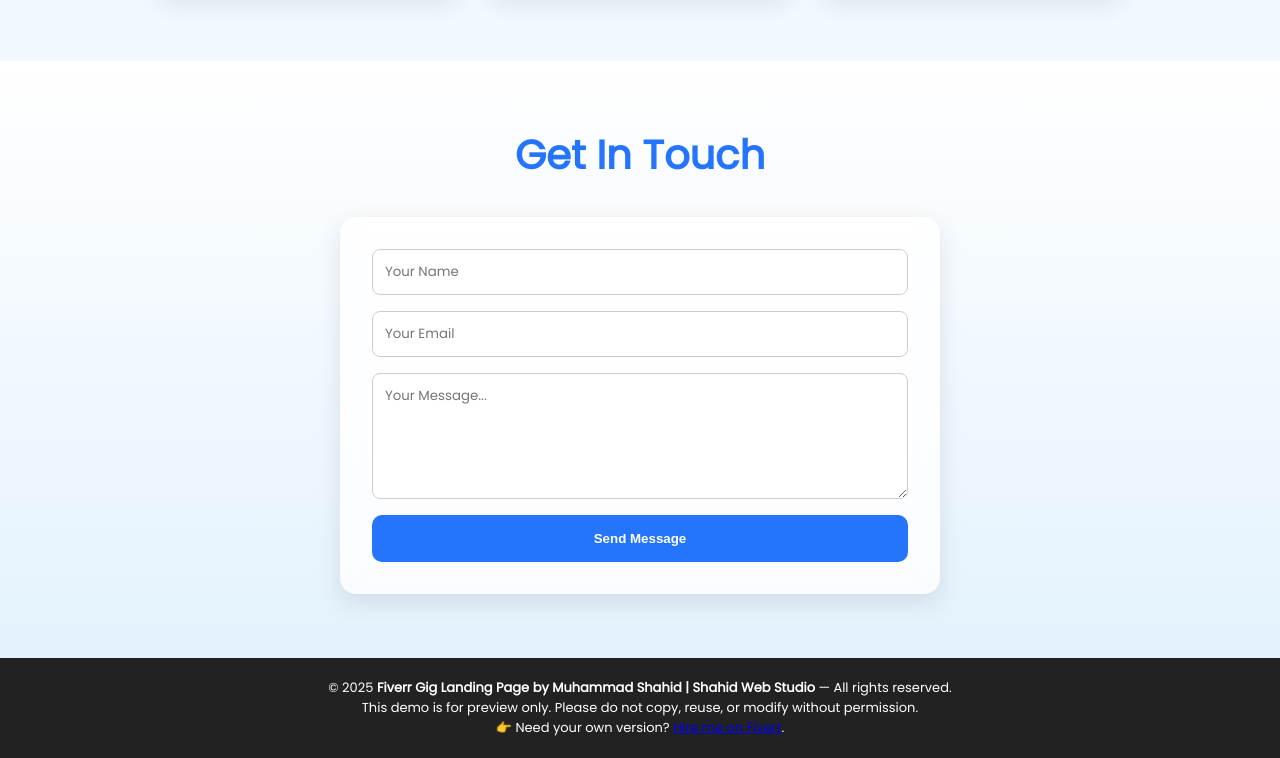
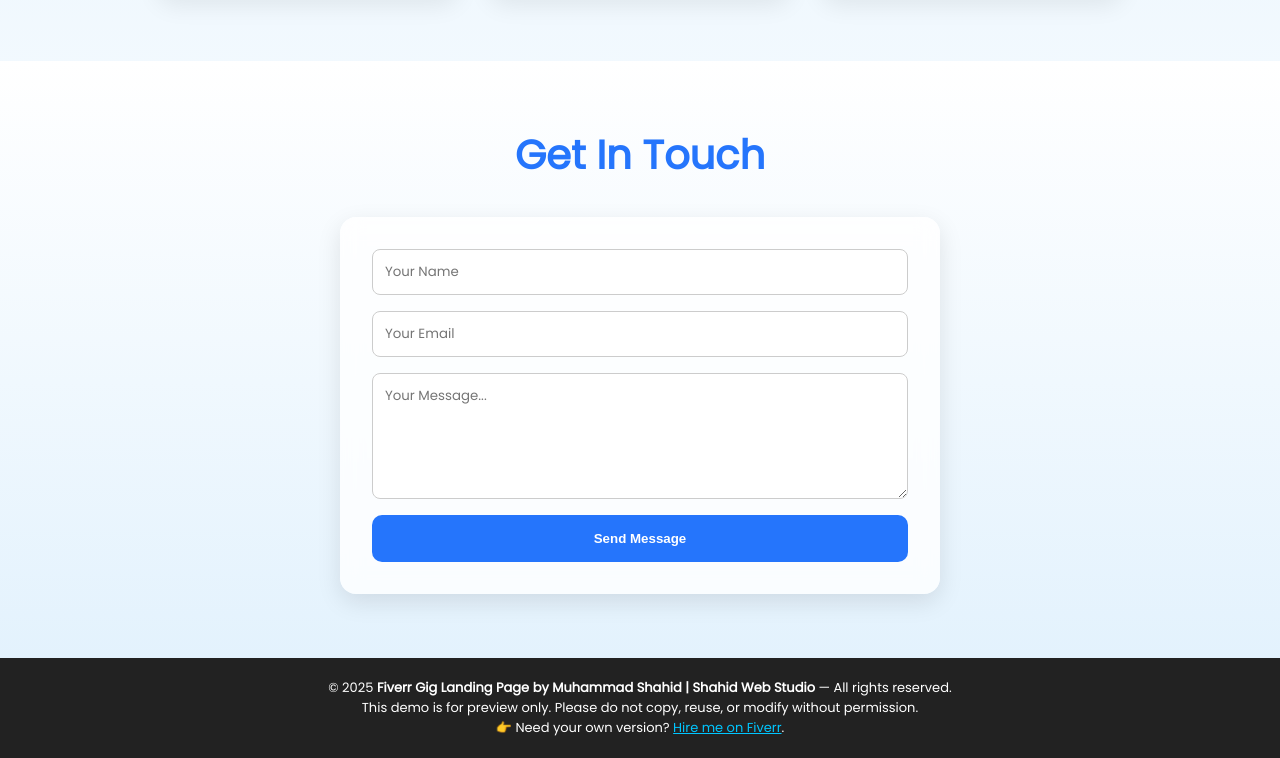
Before and after one commit to ShahidAnjana/fiverr-gig-landing-page, a plain HTML site: page index.html in a window 1280 px wide. Shown: the part 712-1470 px from the top of the page. Drawn offline with nearby package versions, Linux system fonts and the light colour scheme.

Commit message:
Update style.css

```diff
--- a/style.css
+++ b/style.css
@@ -136,3 +136,6 @@
       color: #aaa;
       font-size: 0.9rem;
     }
+footer a {
+      color: #00c6ff;
+    }
```
